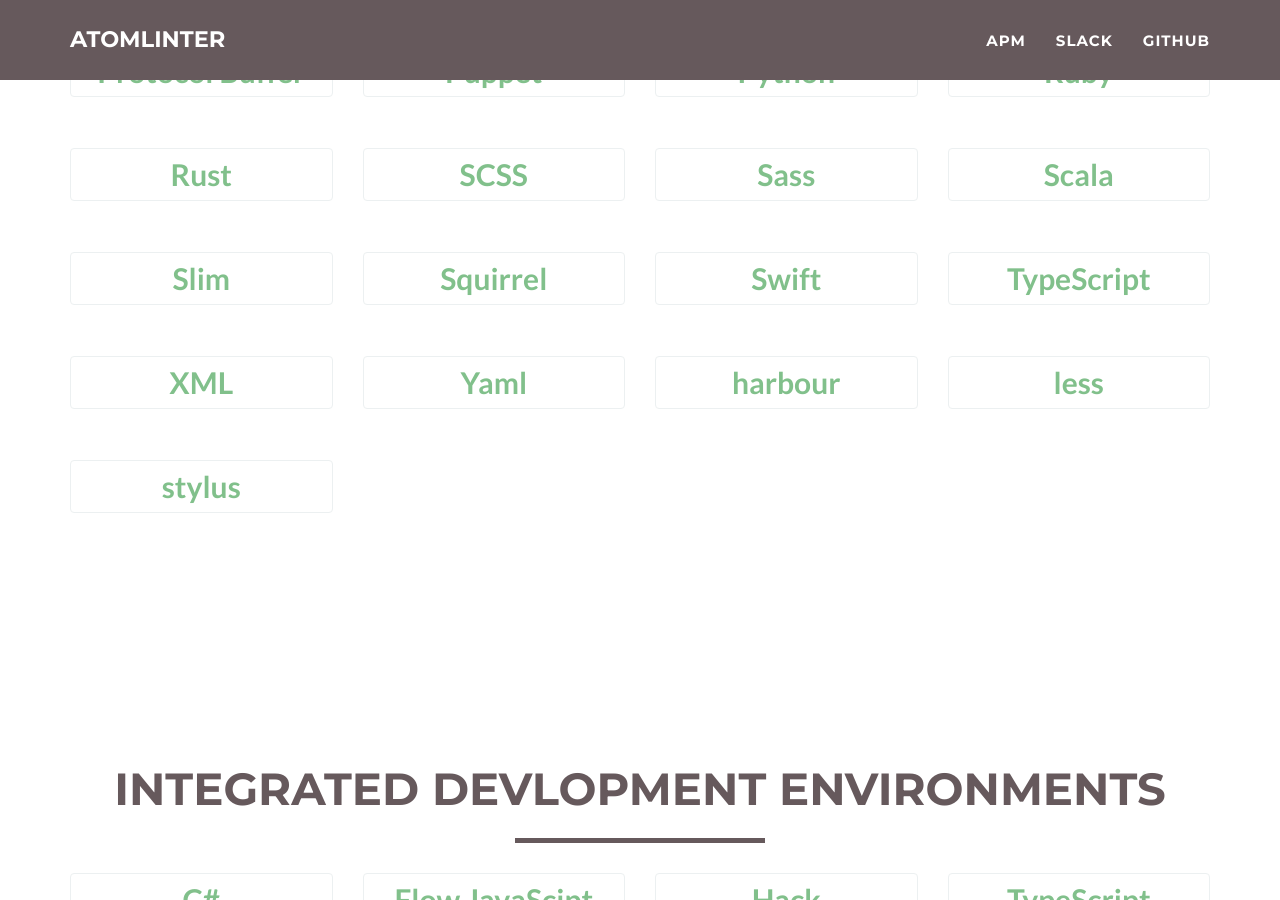
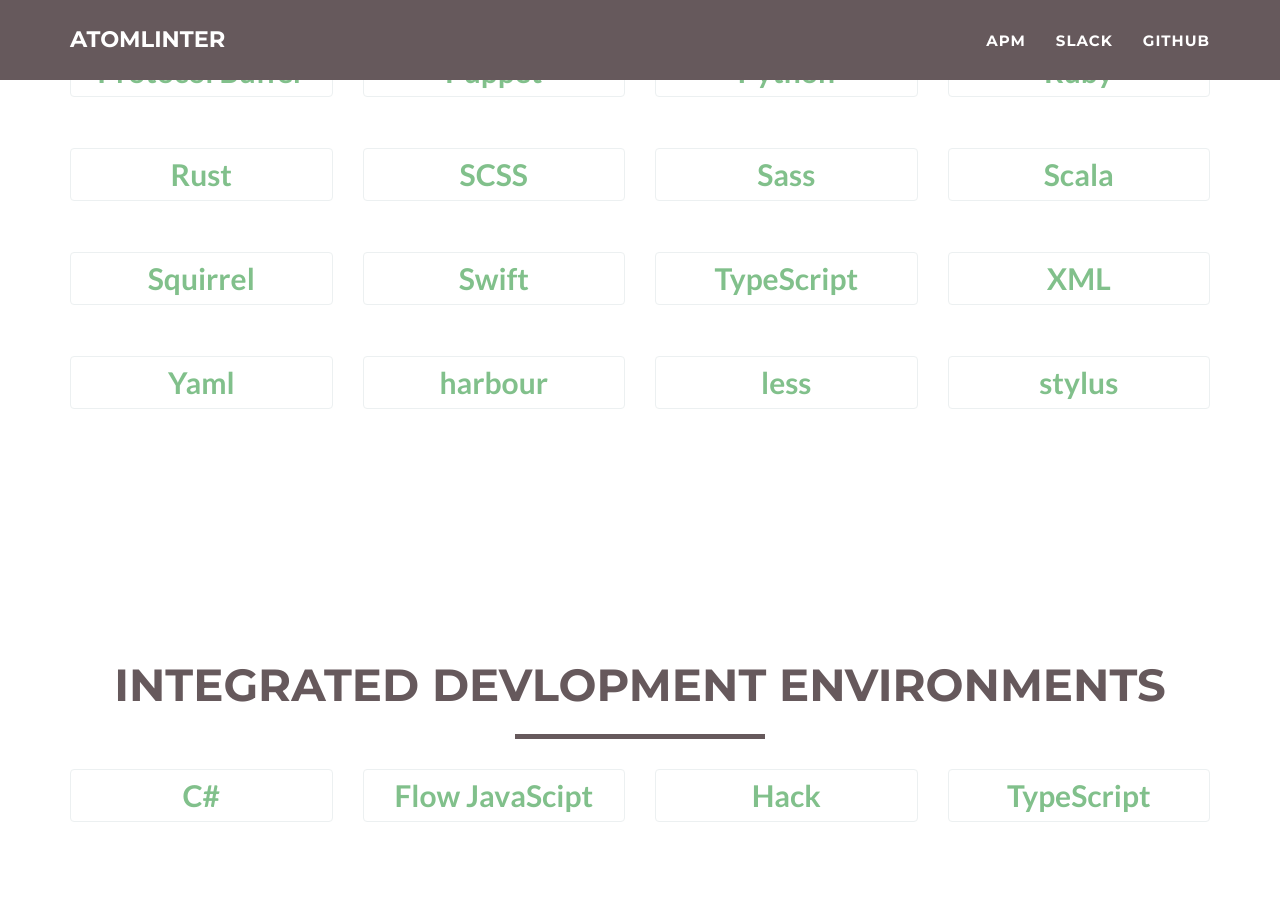
Before and after one commit to AtomLinter/atomlinter.github.io, a Jekyll site: the page built from index.html, in a window 1280 px wide and 900 px high, scrolled down 1655 px. Built offline with Jekyll 4.4.1, drawn with Linux system fonts in a browser that asks for light colours.

Commit message:
Remove linter-slim
Ref: AtomLinter/linter-slim#6

```diff
--- a/_config.yml
+++ b/_config.yml
@@ -75,11 +75,6 @@
         packages:
           - title: linter-haml
             url: https://atom.io/packages/linter-haml
-      - title: Slim
-        modal: slim
-        packages:
-          - title: linter-slim
-            url: https://atom.io/packages/linter-slim
       - title: PHP
         modal: php
         packages:
```
